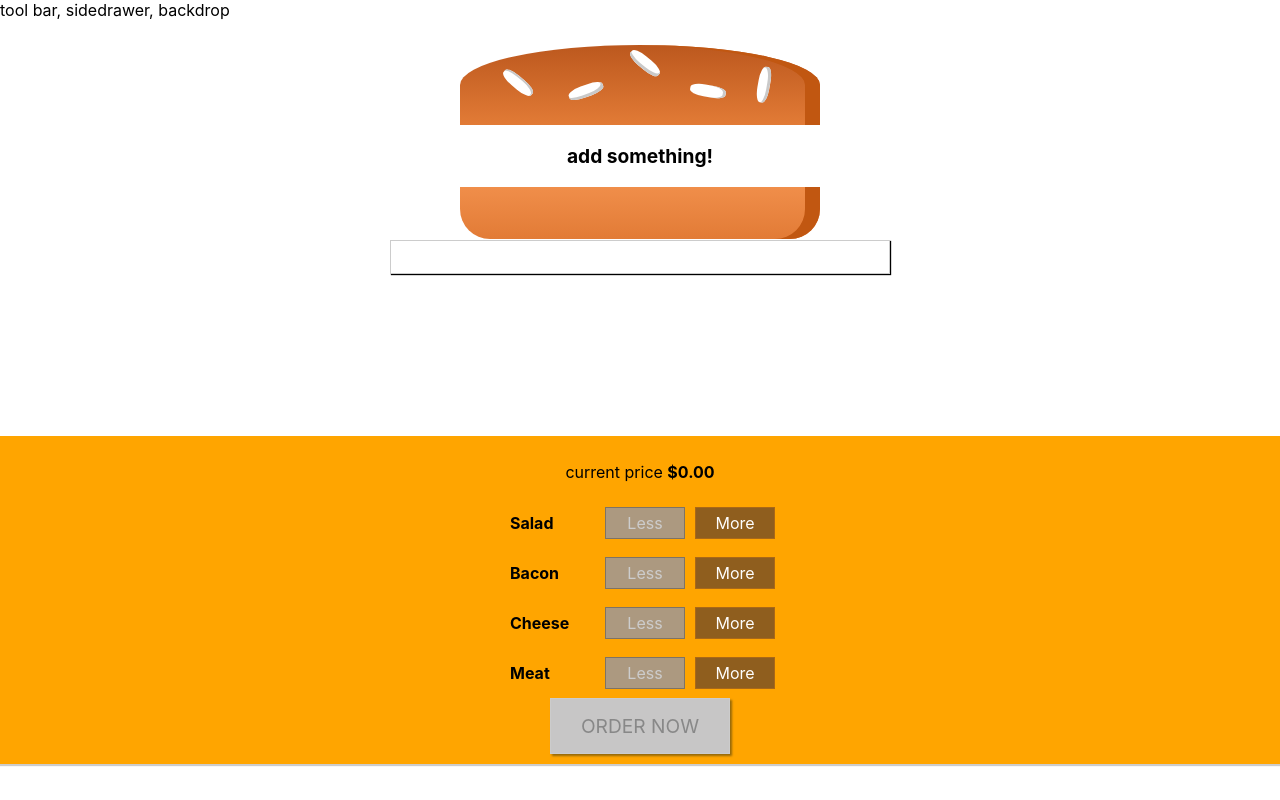
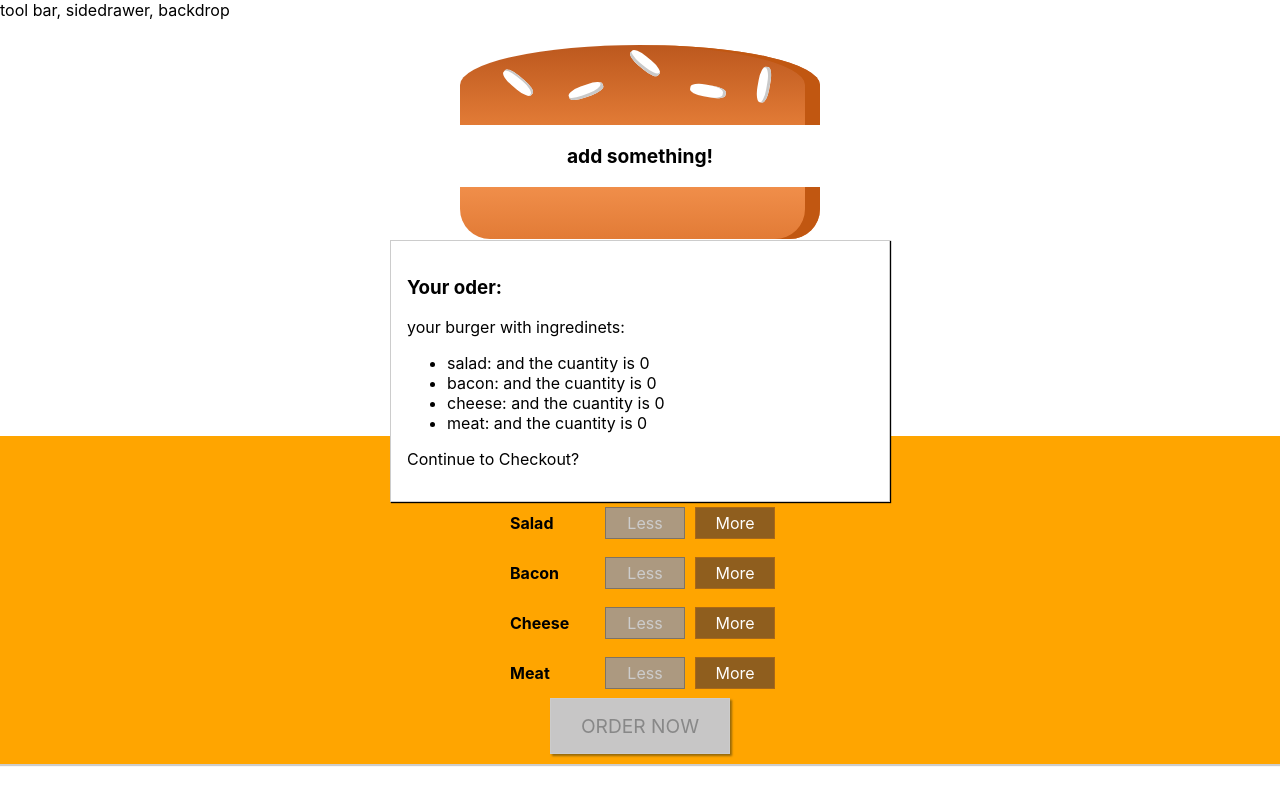
Before and after one commit to Nerfi/burguer-app, a React (Create React App) app: page / in a window 1280 px wide. Built offline with nearby package versions, Linux system fonts and the light colour scheme.

Commit message:
modal added

```diff
--- /dev/null
+++ b/src/components/Burguer/OrderSummary/OrderSummary.js
@@ -0,0 +1,31 @@
+import React from 'react';
+//in this case we are using {} because we are gonna manage the state
+//() is just when you want to give back some JSX code
+import Aux from '../../../hoc/Aux'; // importing our HOC component
+
+const orderSummary = (props) => {
+  //this is how we can see/print the key values of an object
+  const ingredinetSummary = Object.keys(props.ingredients)
+  .map(igkey => {
+    return(<li key={igkey}>
+            <span style={{textTransform: 'capitlize'}}>{igkey}</span>: and the cuantity is {props.ingredients[igkey]}
+      </li>);
+  });
+
+  return (
+    <Aux>
+      <h3>Your oder:</h3>
+      <p>your burger with ingredinets:</p>
+
+      <ul>
+      {ingredinetSummary}
+
+      </ul>
+      <p>Continue to Checkout?</p>
+    </Aux>
+  );
+
+};
+
+
+export default orderSummary;
--- a/src/containers/BurguerBuilder/BurguerBuilder.js
+++ b/src/containers/BurguerBuilder/BurguerBuilder.js
@@ -3,6 +3,7 @@ import Aux from '../../hoc/Aux';
 import Burger from '../../components/Burguer/Burguer';
 import BuildControls from '../../components/Burguer/BuildControls/BuildControls';
 import Modal from '../../components/UI/Modal/Modal';
+import OrderSummary from '../../components/Burguer/OrderSummary/OrderSummary';
 //Global constant
 const INGREDIENT_PRICES = {
   salad: 0.5,
@@ -99,7 +100,11 @@ class BurguerBuilder extends Component {
 
     return(
       <Aux>
-      <Modal/>
+
+      <Modal>
+        <OrderSummary ingredients={this.state.ingredients}/>
+      </Modal>
+
       <Burger ingredients={this.state.ingredients}/>
 
       <BuildControls
```
